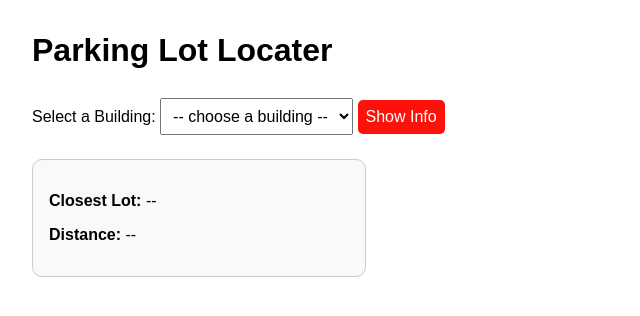
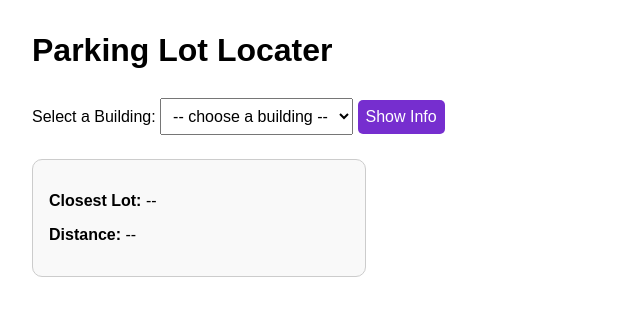
Before and after one commit to AlanAntony1/GroupESoftwareEngineering, a Django app: page / in a window 1280 px wide. Shown: the top 316 px of the page, without its empty margins (0-640 px from the left). Run offline with Django 5.2, Linux system fonts and the light colour scheme; data comes from the database, SQL or seed files in the repository.

Commit message:
Changing the button to purple

```diff
--- a/parkinglotlocater/templates/parkinglotlocater/locater.html
+++ b/parkinglotlocater/templates/parkinglotlocater/locater.html
@@ -11,7 +11,7 @@
             font-size: 1rem;
         }
         button {
-            background-color: #fc120a;
+            background-color: #762ecf;
 
             color: white;
             border: none;
```
